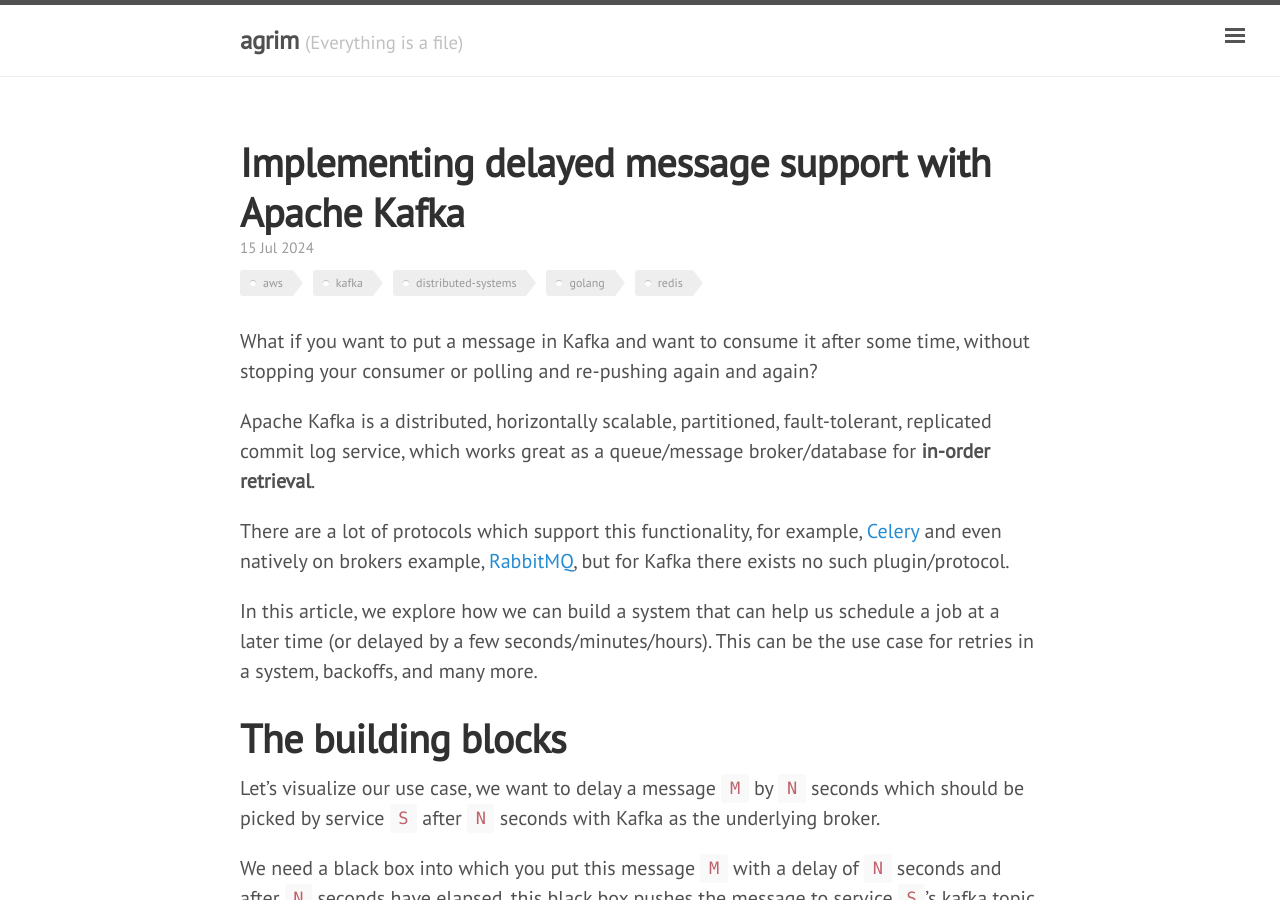
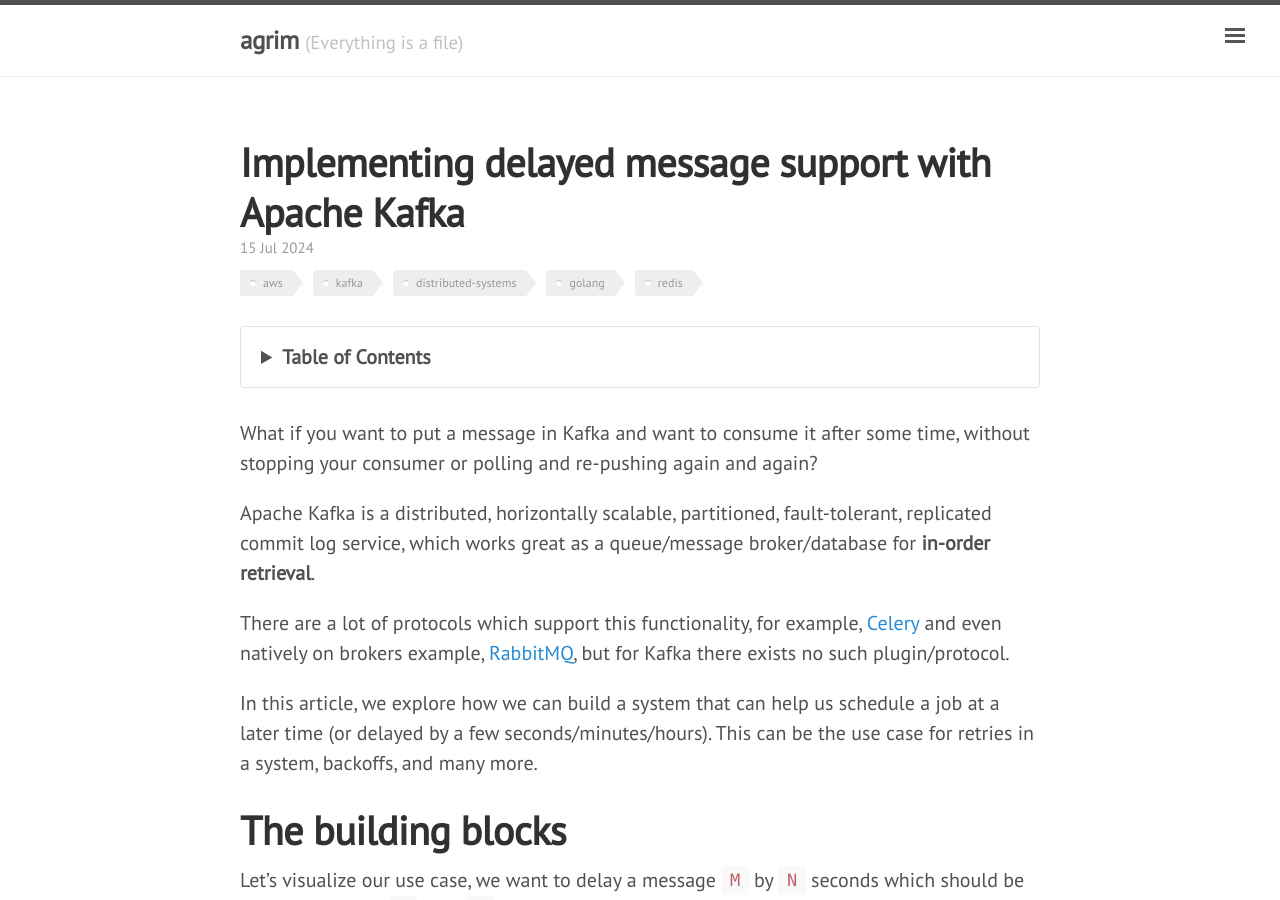
Before and after one commit to agrim123/agrim123.github.io, a Jekyll site: the page built from _posts/2024-07-15-delayed-message-support-in-kafka.md, in a window 1280 px wide and 900 px high. Built offline with Jekyll 4.4.1, drawn with Linux system fonts in a browser that asks for light colours; nearby versions of some CDN libraries.

Commit message:
(blog) Add toc

```diff
--- a/Gemfile
+++ b/Gemfile
@@ -6,5 +6,3 @@
 gem "kramdown-parser-gfm"
 gem "jekyll-watch"
 gem "webrick"
-gem "jekyll-toc"
-gem "sass-embedded", "~> 1.75.0", platforms: :ruby
--- a/_config.yml
+++ b/_config.yml
@@ -9,21 +9,7 @@
 
 # Gems (for Jekyll 3.0)
 gems: [jekyll-paginate]
-# plugins: [jekyll-paginate]
-
-plugins:
-  - jekyll-toc
-  - jekyll-paginate
-toc:
-  min_level: 1
-  max_level: 3
-  ordered_list: false
-  no_toc_section_class: no_toc_section
-  list_id: toc
-  list_class: section-nav
-  sublist_class: ''
-  item_class: toc-entry
-  item_prefix: toc-
+plugins: [jekyll-paginate]
 
 # Permalinks
 #
--- a/_layouts/post.html
+++ b/_layouts/post.html
@@ -13,13 +13,27 @@
   {% if page.toc %}
   <details>
     <summary>Table of Contents</summary>
-    {{ content | toc_only }}
+    <div id="toc"></div>
   </details>
-  {{ content | inject_anchors }}
-  {% else %}
+  {% endif %}
+  <div class="post-content">
     {{ content }}
-  {% endif %}
-</div>
+  </div>
+  <script>
+    const toc = document.getElementById('toc');
+    const headings = document.querySelectorAll('.post-content h1, .post-content h2, .post-content h3');
+    if (toc && headings.length > 0) {
+      const ul = document.createElement('ul');
+      headings.forEach(h => {
+        if (!h.id) h.id = h.textContent.trim().toLowerCase().replace(/[^\w]+/g, '-');
+        const li = document.createElement('li');
+        li.style.marginLeft = h.tagName === 'H3' ? '1rem' : h.tagName === 'H2' ? '0.5rem' : '0';
+        li.innerHTML = `<a href="#${h.id}">${h.textContent}</a>`;
+        ul.appendChild(li);
+      });
+      toc.appendChild(ul);
+    }
+  </script>
 
 <div class="related">
   <h2>Related Posts</h2>
```
Also changed, not shown: _posts/2024-07-15-delayed-message-support-in-kafka.md (+1 -0 lines), Gemfile.lock, 1 other file.
